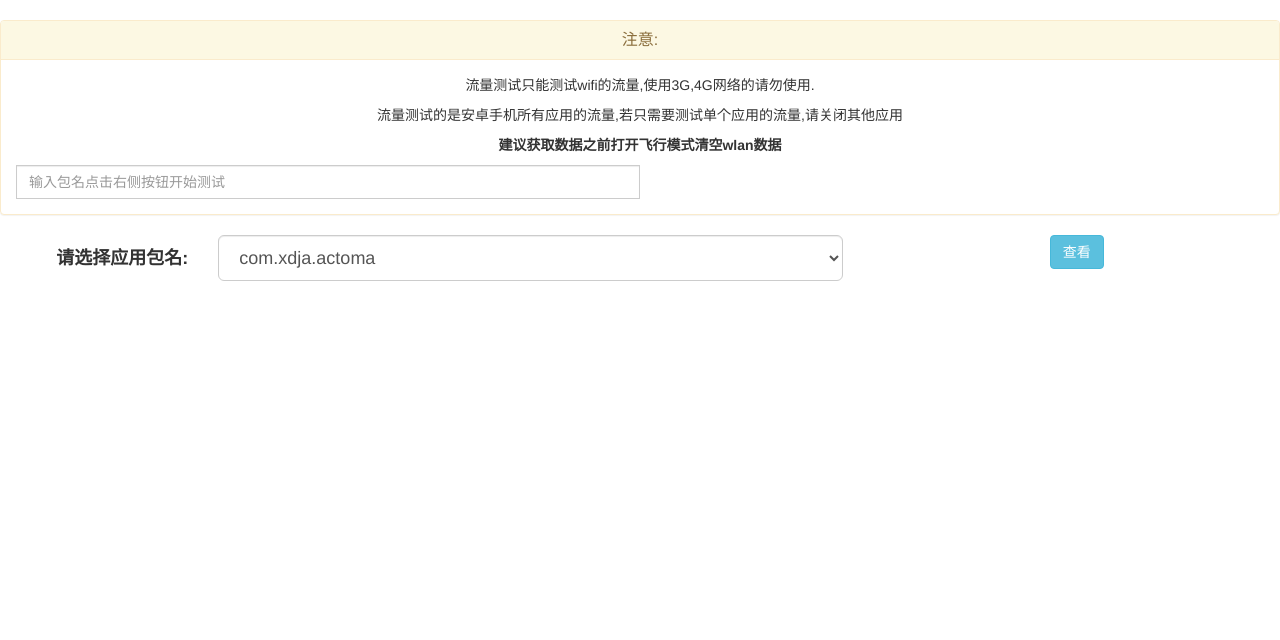
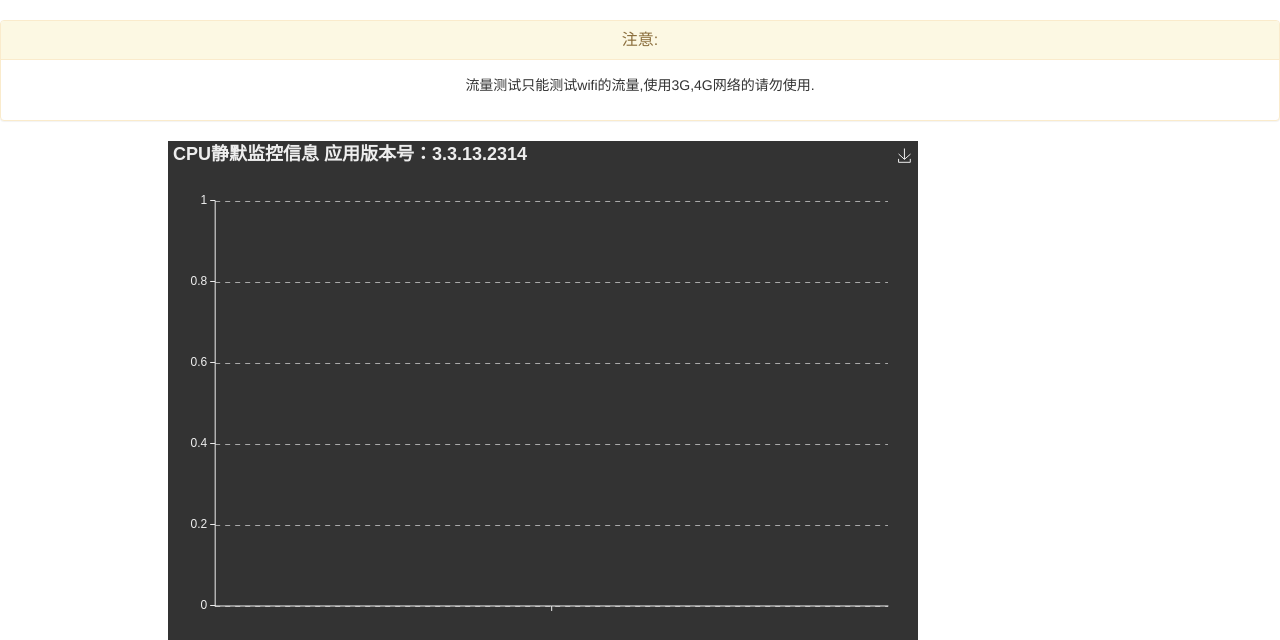
Before and after one commit to XdjaTesterHome/AutoPerformanceData, a Django app: a page that uses performance/templates/cpu_silence_info.html in a window 1280 px wide. Shown: the part 57-697 px from the top of the page. Run offline with Django 3.2, Linux system fonts and the light colour scheme; data comes from the database, SQL or seed files in the repository; data that the repository does not hold is empty; some libraries are stand-ins or nearby versions.

Commit message:
HTML修改 添加静默CPU和流量，优化网页显示，添加获取版本号的方法

```diff
--- a/performance/static/js/xdja-common.js
+++ b/performance/static/js/xdja-common.js
@@ -38,6 +38,7 @@ function choosepkg() {
                     alert(package_name);
                     localStorage.setItem("package_name", package_name);
                     // window.global_package_name = this.innerHTML
+                    window.location.reload();
                 };
                 $("#choose_package_content").append(li).append('<li class="divider"></li>');
                 // $("#choose_package_content").append('<li> <a href="#">' + val + '</a> </li>').append('<li class="divider"></li>');
--- a/performance/templates/cpu_silence_info.html
+++ b/performance/templates/cpu_silence_info.html
@@ -1,23 +1,6 @@
 {% extends "base.html" %}
 {% block bodycontent %}
-    <script>
-        function showHide(){
-            var inputhide = document.getElementById('package');
-            inputhide.style.display = "none";
-            inputhide.style.visibility="hidden"
-        }
-        $.ajax({
-            success: function (){
-                var arr = ["com.xdja.actoma", "com.xdja.safekeyservice", "package", "qq"];
-                var select = $("<select id='selquery' class='form-control'></select>");
-                for (var i = 0; i < arr.length; i++) {
-                    select = select.append("<option value='" + arr[i] + "'>" + arr[i] + "</option>")
-                }
-                $("#selection").append(select)
-            }
-        });
-    </script>
-<body onLoad="showHide()">
+    <script src="../static/js/cpu_silence_info.js"></script>
     <div class="panel panel-warning">
         <div class="panel-heading">
             <h2 class="panel-title">注意:</h2>
@@ -25,22 +8,12 @@
         <div class="panel-body">
             <p>流量测试只能测试wifi的流量,使用3G,4G网络的请勿使用.</p>
 
-            <p>流量测试的是安卓手机所有应用的流量,若只需要测试单个应用的流量,请关闭其他应用</p>
 
-            <p><strong>建议获取数据之前打开飞行模式清空wlan数据</strong></p>
 
-            <div class="input-group col-sm-6">
-                <input type="text" class="form-control" placeholder="输入包名点击右侧按钮开始测试" id="package">
-            </div>
+
         </div>
     </div>
-    <form class="form-horizontal" align="center">
-        <div class="form-group form-group-lg">
-            <label class="col-sm-2 control-label">请选择应用包名:</label>
-            <div class="col-sm-6" id="selection"></div>
-            <button type="button" class="btn btn-info" id="Cpu_query">查看</button>
-       </div>
-    </form>
+
 <!-- ECharts容器 -->
 <div class="container">
     <div class="row">
```
Also changed, not shown: performance/templates/flow_silence_info.html (+3 -30 lines).
